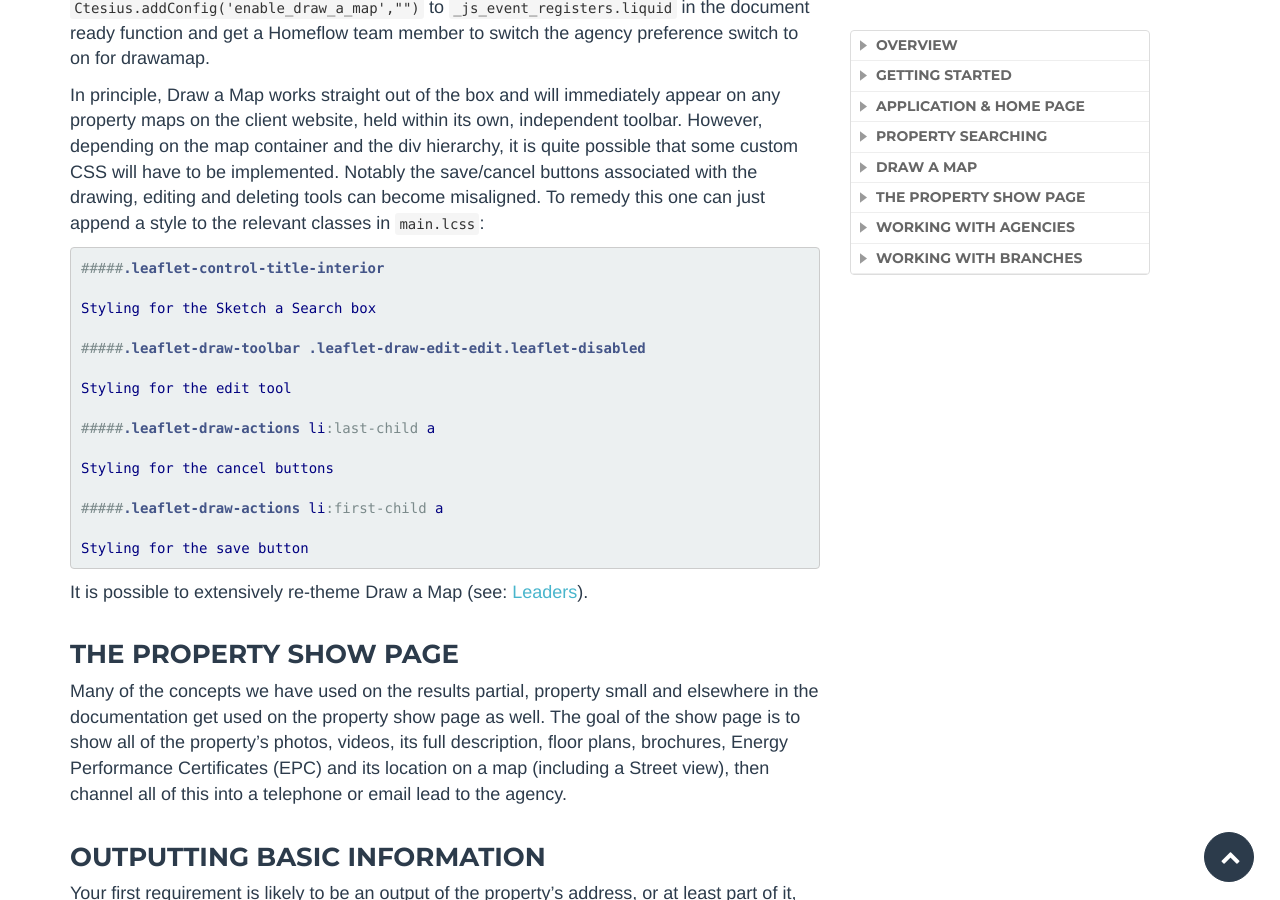
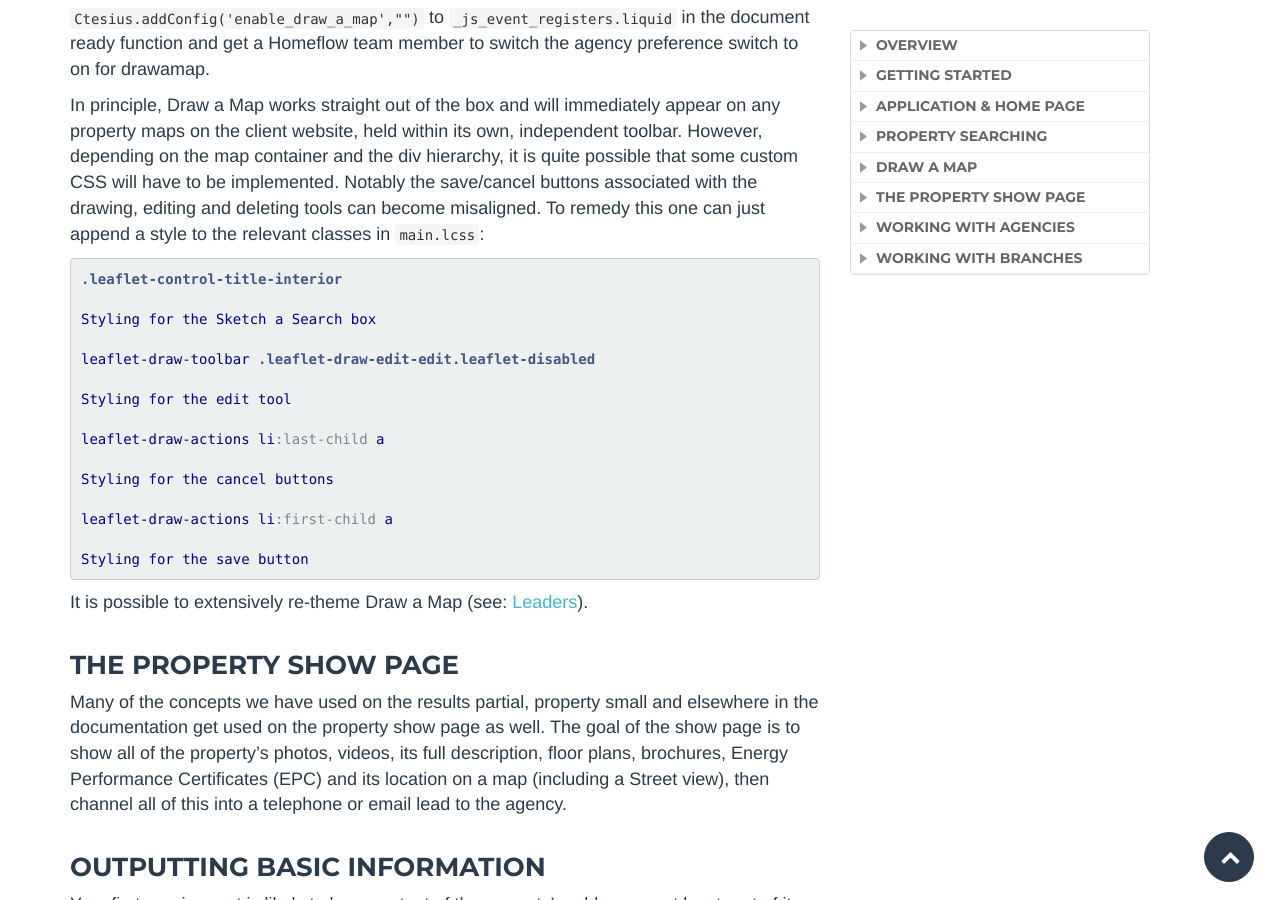
Before and after one commit to homeflow/homeflow.github.io, a Jekyll site: the page built from _posts/2014-08-13-ctesius.md, in a window 1280 px wide and 900 px high, scrolled down 21160 px. Built offline with Jekyll 4.4.1, drawn with Linux system fonts in a browser that asks for light colours.

Commit message:
DaM tweak

```diff
--- a/_posts/2014-08-13-ctesius.md
+++ b/_posts/2014-08-13-ctesius.md
@@ -815,24 +815,25 @@ Earlier we mentioned that LCSS files are run through a Liquid filter. If you're
 ###Draw a Map
 
 Draw a Map is an extension of the Leaflet mapping system that the Homeflow platform uses to provide freehand polygon drawing to property maps on the website. If you are building a new theme and primarily using staging as a test environment, with only one agency on said theme, it is suggested that you add ``Ctesius.addConfig('draw_a_map'), true`` to ``_js_events_registers.liquid``. This is quick to turn and off for styling purposes but must not be left in the theme when it goes to production. If you are styling drawamap for an existing theme on production or a theme with multiple agencies on, you should add:
-	``Ctesius.addConfig('enable_draw_a_map',"{{theme_preferences.drawamap}}")`` to ``_js_event_registers.liquid`` in the document ready function and get a Homeflow team member to switch the agency preference switch to on for drawamap.
+
+``Ctesius.addConfig('enable_draw_a_map',"{{theme_preferences.drawamap}}")`` to ``_js_event_registers.liquid`` in the document ready function and get a Homeflow team member to switch the agency preference switch to on for drawamap.
 
 In principle, Draw a Map works straight out of the box and will immediately appear on any property maps on the client website, held within its own, independent toolbar. However, depending on the map container and the div hierarchy, it is quite possible that some custom CSS will have to be implemented. Notably the save/cancel buttons associated with the drawing, editing and deleting tools can become misaligned. To remedy this one can just append a style to the relevant classes in ``main.lcss``:
 
 {% highlight css %}
-#####.leaflet-control-title-interior
+.leaflet-control-title-interior
 
 Styling for the Sketch a Search box
 
-#####.leaflet-draw-toolbar .leaflet-draw-edit-edit.leaflet-disabled
+leaflet-draw-toolbar .leaflet-draw-edit-edit.leaflet-disabled
 
 Styling for the edit tool
 
-#####.leaflet-draw-actions li:last-child a
+leaflet-draw-actions li:last-child a
 
 Styling for the cancel buttons
 
-#####.leaflet-draw-actions li:first-child a
+leaflet-draw-actions li:first-child a
 
 Styling for the save button
 
```
